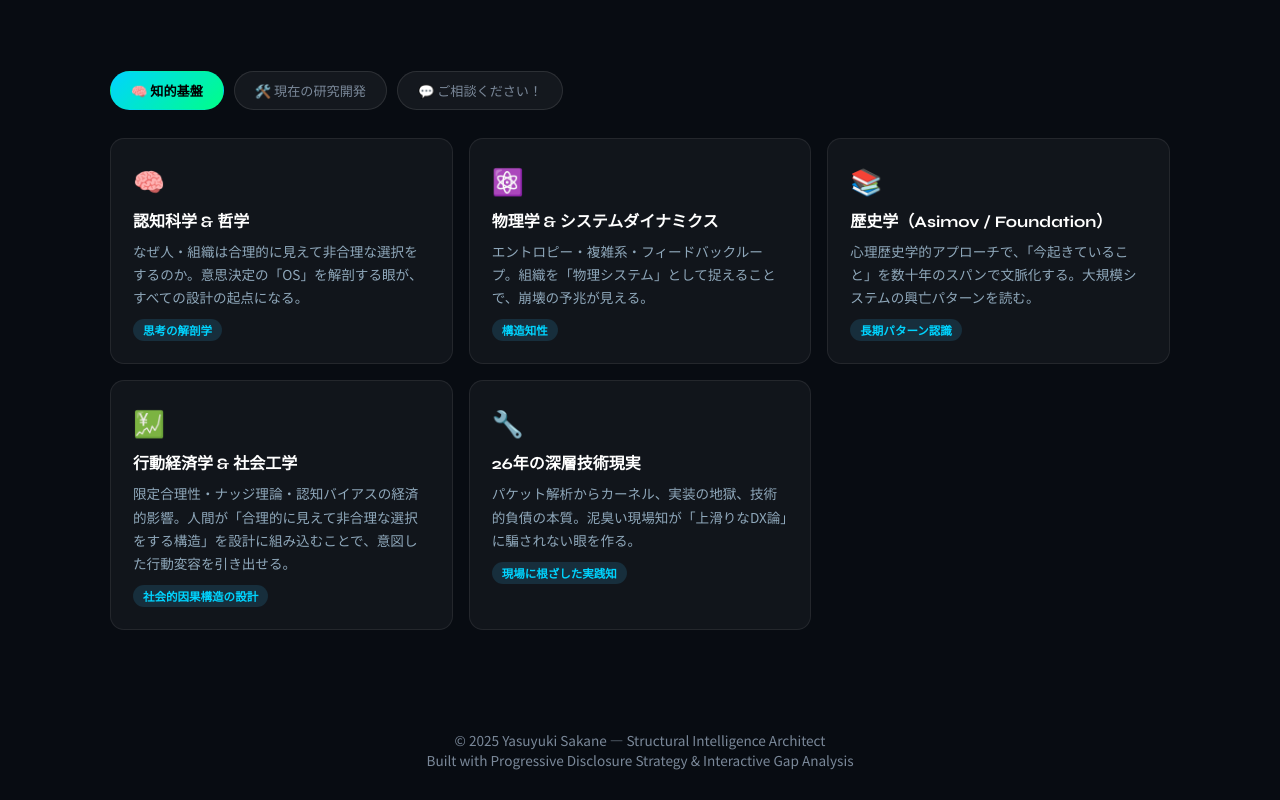
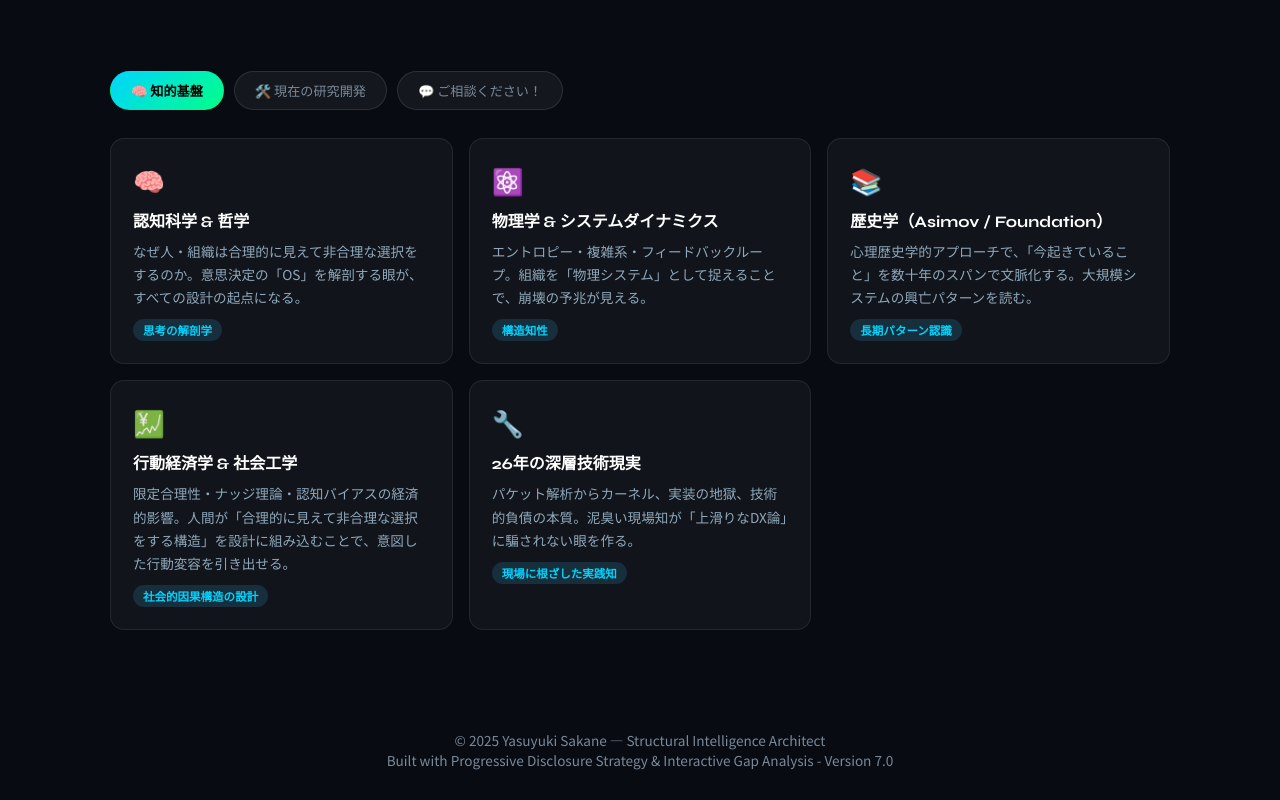
Before and after one commit to sakane-dev/structural-gap-analysis, a plain HTML site: page index.html in a window 1280 px wide. Shown: the part 1182-1982 px from the top of the page. Drawn offline with Linux system fonts and the light colour scheme.

Commit message:
Add version
Version 7.0

```diff
--- a/index.html
+++ b/index.html
@@ -1629,7 +1629,7 @@
             © 2025 Yasuyuki Sakane — Structural Intelligence Architect
         </p>
         <p style=\"font-size:0.9em; color:#5a6a7a;\">
-            Built with Progressive Disclosure Strategy & Interactive Gap Analysis
+            Built with Progressive Disclosure Strategy & Interactive Gap Analysis - Version 7.0
         </p>
     </footer>
 </body>
```
